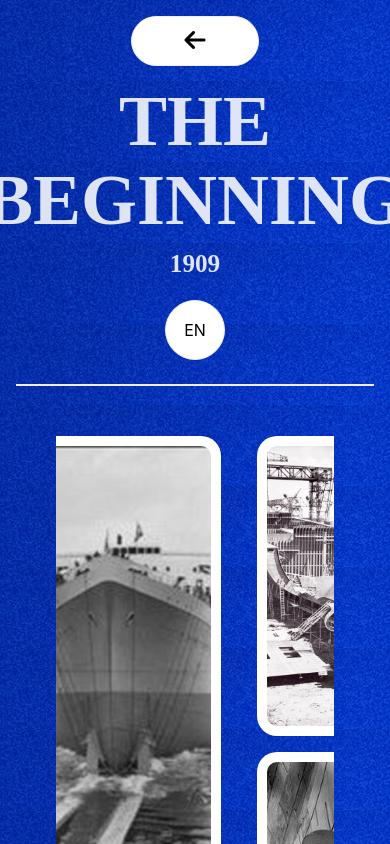
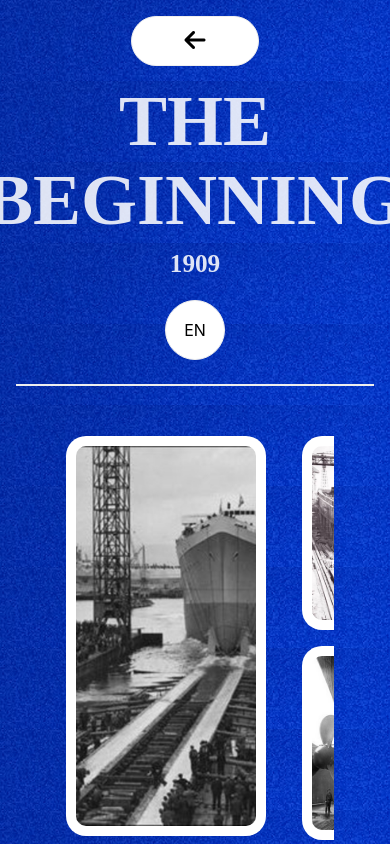
Before and after one commit to GrafKiedyOdcinek/titanic-Expo-Slider, a React (Vite) app: page /galerie/1 in a window 390 px wide. Shown: the top 844 px of the page. Built offline with nearby package versions, Linux system fonts and the light colour scheme; a web font is replaced by a local one.

Commit message:
style: update gallery image sizes for responsive design

```diff
--- a/src/style/index.css
+++ b/src/style/index.css
@@ -43,42 +43,6 @@ h1 {
   font-style: normal;
   font-size: 1.9em;
   padding: 0.5em;
-}
-
-.passenger-img {
-  border: 2px solid #fff;
-  border-radius: 50%;
-  background: #fff;
-  display: flex;
-  align-items: center;
-  width: 130px;
-  height: 130px;
-  justify-content: center;
-
-  img {
-    height: auto;
-    object-fit: cover;
-    border-radius: 50%;
-    max-height: 130px;
-    max-width: 130px;
-    width: 100%;
-  }
-}
-
-.passenger-img-profile {
-  border: 2px solid #fff;
-  border-radius: 50%;
-  background: #fff;
-  display: flex;
-  align-items: center;
-  justify-content: center;
-
-  img {
-    height: auto;
-    object-fit: cover;
-    border-radius: 50%;
-    width: 100%;
-  }
 }
 
 .active {
@@ -136,6 +100,7 @@ h1 {
   display: flex;
   justify-content: center;
   overflow: hidden;
+  justify-content: flex-start;
 }
 
 .gallery-scroll {
@@ -228,3 +193,21 @@ h1 {
   background: white;
   padding: 1rem;
 }
+
+@media screen and (min-width: 320px) and (max-width: 768px) {
+  .gallery-images.large img {
+    width: 200px;
+    height: 400px;
+    border-radius: 20px;
+    background: #fff;
+    padding: 10px;
+  }
+
+  .gallery-images.small img {
+    width: 200px;
+    height: 194px;
+    border-radius: 20px;
+    background: white;
+    padding: 10px;
+  }
+}
```
